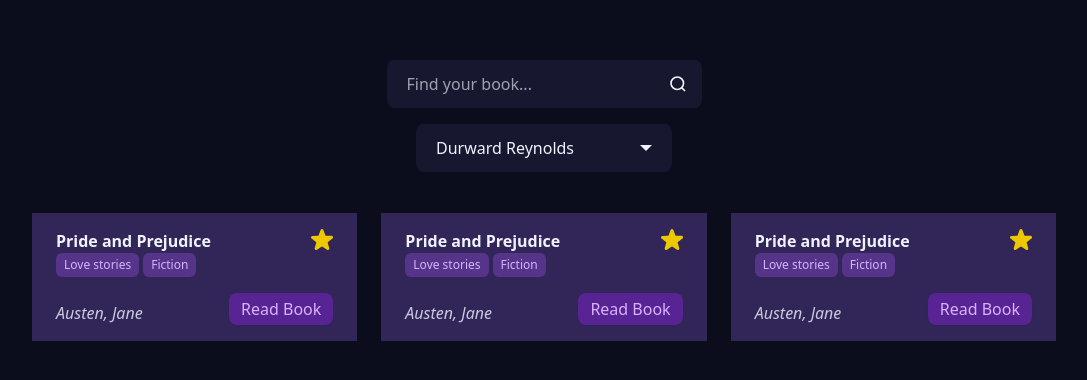
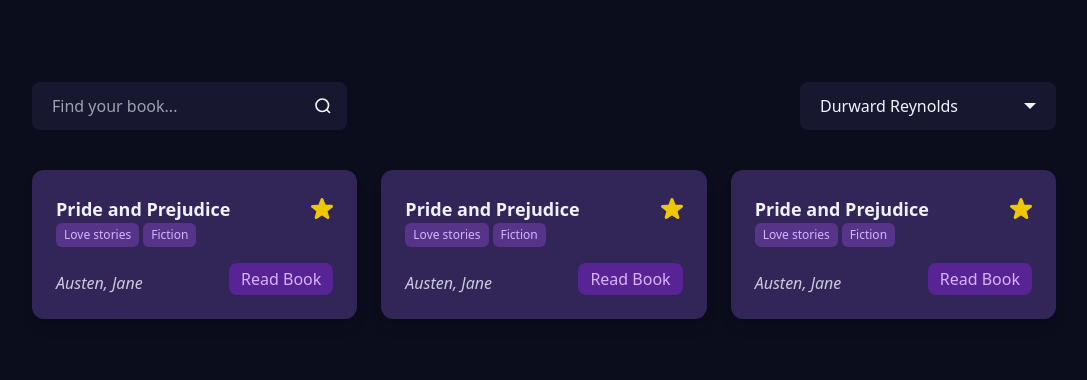
Before and after one commit to cxalem/books-app, a Next.js app: page / in a window 1280 px wide. Shown: the part 200-580 px from the top of the page, without its empty margins (96-1183 px from the left). Built offline with nearby package versions, Linux system fonts and the light colour scheme.

Commit message:
ui ready

```diff
--- a/src/components/BookCard/BookCard.tsx
+++ b/src/components/BookCard/BookCard.tsx
@@ -7,20 +7,11 @@ type Props = {}
 
 const BookCard: React.FC<Props> = ({}) => {
   return (
-    <div className="flex w-full max-w-3xl gap-4 bg-faved py-4 px-6 border-t border-main-bg hover:bg-opacity-80">
-      <div className='hidden'>
-        <Image
-          src="https://www.gutenberg.org/cache/epub/1342/pg1342.cover.medium.jpg"
-          alt="Book cover"
-          width={116}
-          height={166}
-          className="rounded-lg shadow-lg"
-        />
-      </div>
+    <div className="flex w-full max-w-3xl gap-4 bg-faved py-4 px-6 border-t border-main-bg hover:bg-opacity-80 md:rounded-xl md:py-6 md:shadow-lg md:border-t-transparent">
       <div className="flex w-full flex-col justify-between">
         <div className="flex flex-col w-full justify-between">
-          <div className='flex w-full justify-between'>
-            <h2 className="text-primary font-bold">Pride and Prejudice</h2>
+          <div className='flex w-full justify-between items-center'>
+            <h2 className="text-primary font-bold md:text-lg">Pride and Prejudice</h2>
             <Faved />
           </div>
           <div className='flex gap-1'>
--- a/src/components/BooksList/BooksList.tsx
+++ b/src/components/BooksList/BooksList.tsx
@@ -6,9 +6,9 @@ type Props = {}
 const BookList: React.FC<Props> = ({}) => {
   return (
     <div className="grid w-full grid-cols-1 justify-items-center justify-center px-0 text-center md:grid-cols-2 md:max-w-screen-md md:gap-6 lg:grid-cols-3 lg:max-w-screen-lg">
-      <BookCard />
-      <BookCard />
-      <BookCard />
+        {Array.from({length: 3}).map((_, index) => {
+            return <BookCard key={index} />
+        })}
     </div>
   )
 }
--- a/src/components/FilterBar/FilterBar.tsx
+++ b/src/components/FilterBar/FilterBar.tsx
@@ -27,7 +27,7 @@ const FilterBar: React.FC<Props> = () => {
         {selectedPerson.name}
         <Arrow />
       </Listbox.Button>
-      <Listbox.Options className='absolute w-full max-w-xxs top-32 z-10'>
+      <Listbox.Options className='absolute w-full max-w-xxs top-32 z-10 md:top-16 md:right-0'>
         {people.map((person) => (
           <Listbox.Option
             key={person.id}
--- a/src/pages/index.tsx
+++ b/src/pages/index.tsx
@@ -14,7 +14,7 @@ const Home: NextPage = () => {
       </Head>
 
       <main className="flex w-full flex-col items-center justify-center px-0 text-center">
-        <div className='relative px-10 grid grid-cols-1 justify-items-center w-full mb-10 gap-4 max-h-28'>
+        <div className='relative flex flex-col items-center justify-items-center w-full mb-10 gap-4 max-h-28 md:flex-row md:w-full md:px-0 md:max-w-screen-md md:justify-between lg:max-w-screen-lg'>
           <SearchBar />
           <FilterBar />
         </div>
```
